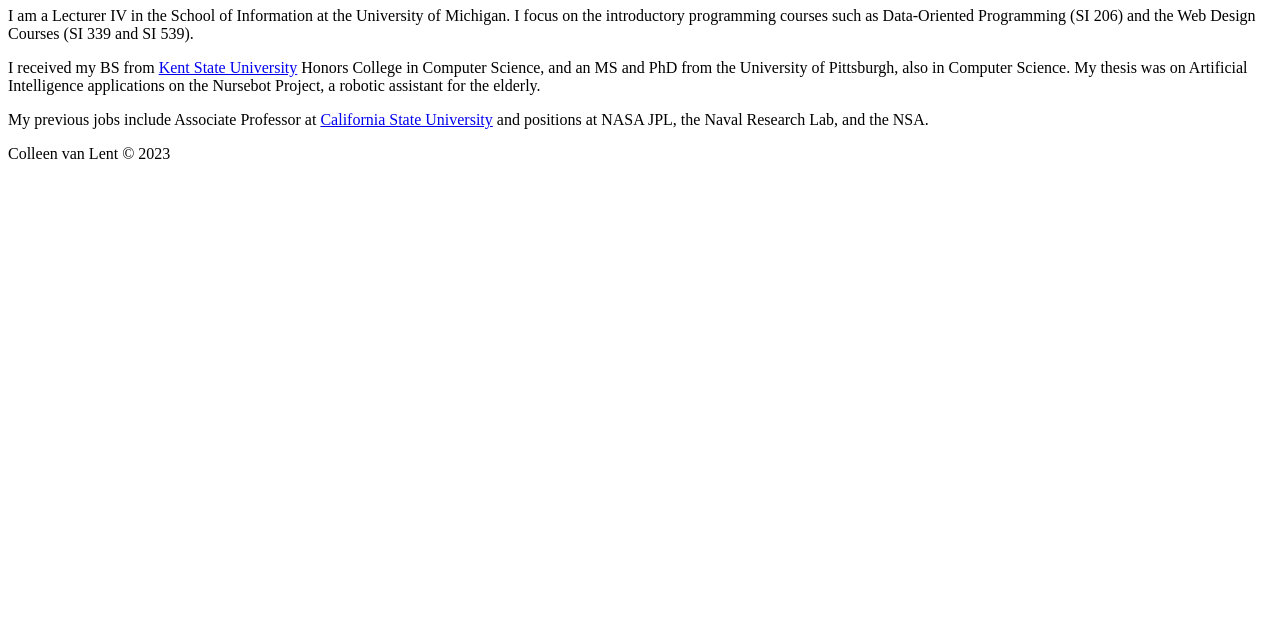
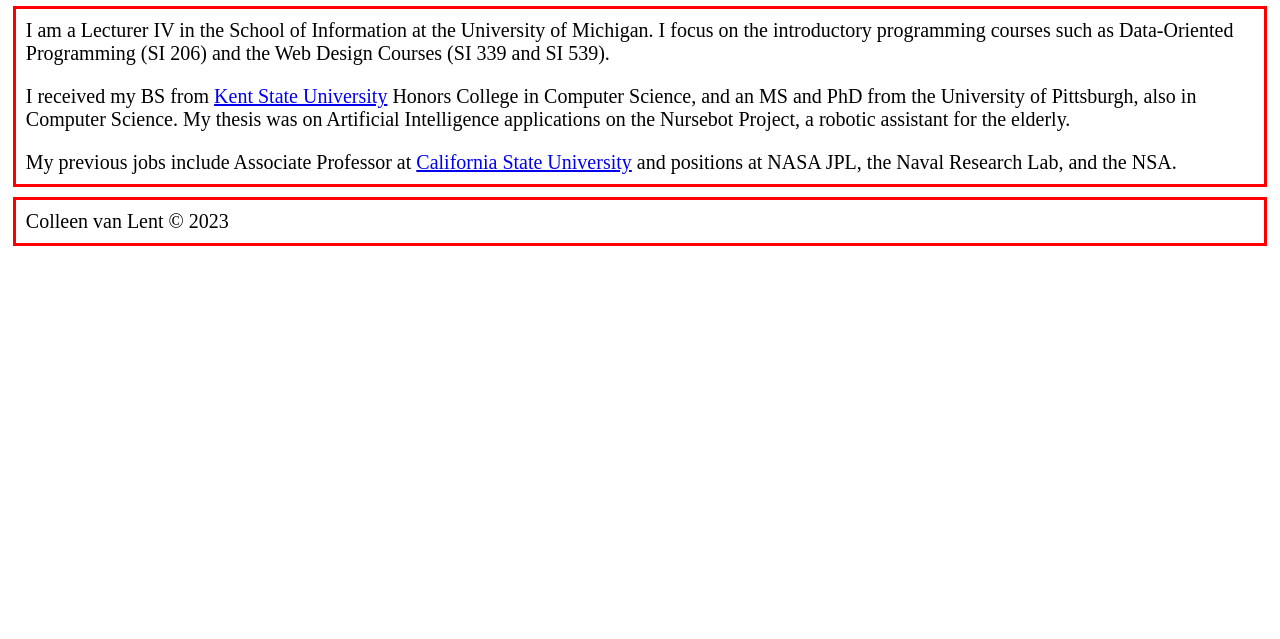
Before and after one commit to serenej-cpu/hw1-f25, a plain HTML site: page index.html in a window 1280 px wide. Shown: the part 161-800 px from the top of the page. Drawn offline with Linux system fonts and the light colour scheme; the site is published under a folder, as on GitHub Pages, so addresses that start at the root find nothing.

Commit message:
Update index.html

```diff
--- a/index.html
+++ b/index.html
@@ -9,9 +9,9 @@
 	<!-- Link to the favicon image -->
 	<link rel="icon" href="images/favicon.ico">
 	<!-- Link to the reset file -->
-	<link rel="stylesheet" href="/hw1-f25/css/reset.css">
+	<link rel="stylesheet" href="css/reset.css">
 	<!-- Link to the stylesheet -->
-	<link rel="stylesheet" href="/hw1-f25/css/style.css">
+	<link rel="stylesheet" href="css/style.css">
 	<title>About Me</title>
 </head>
 
```
